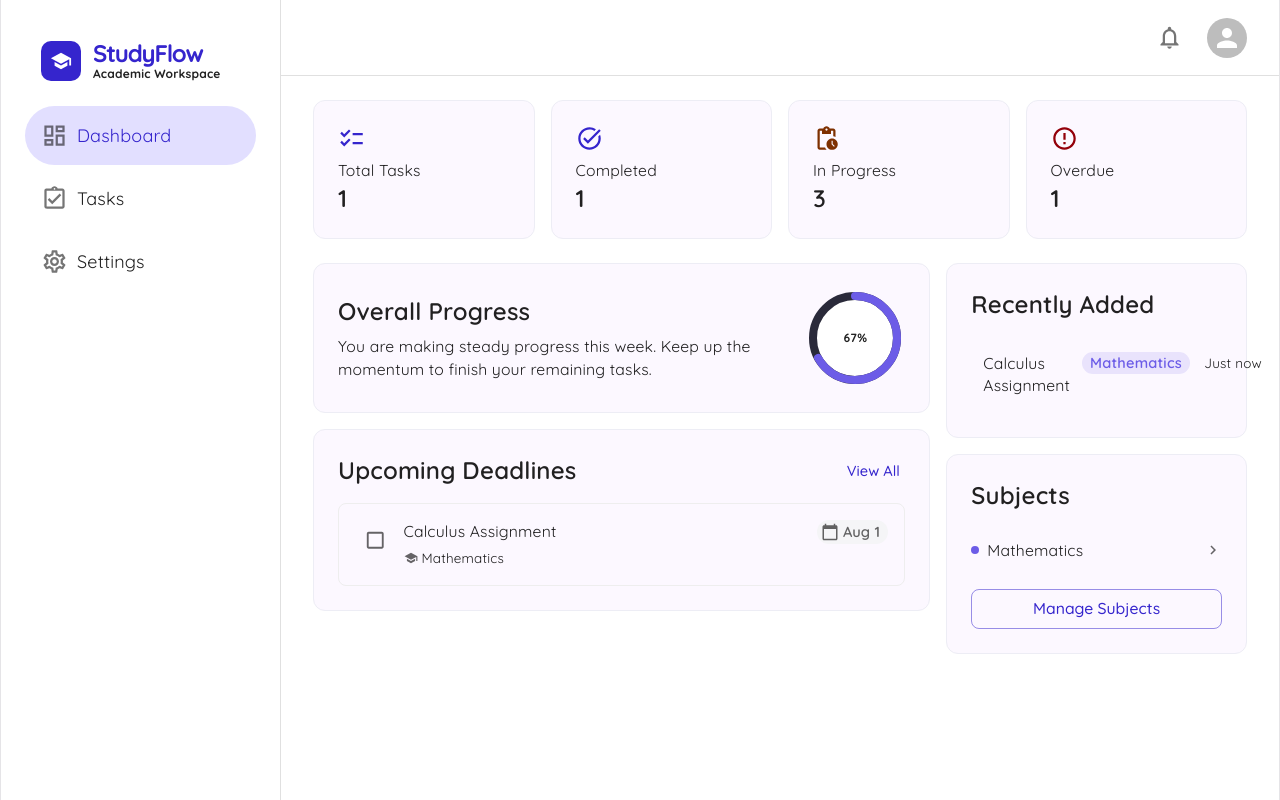
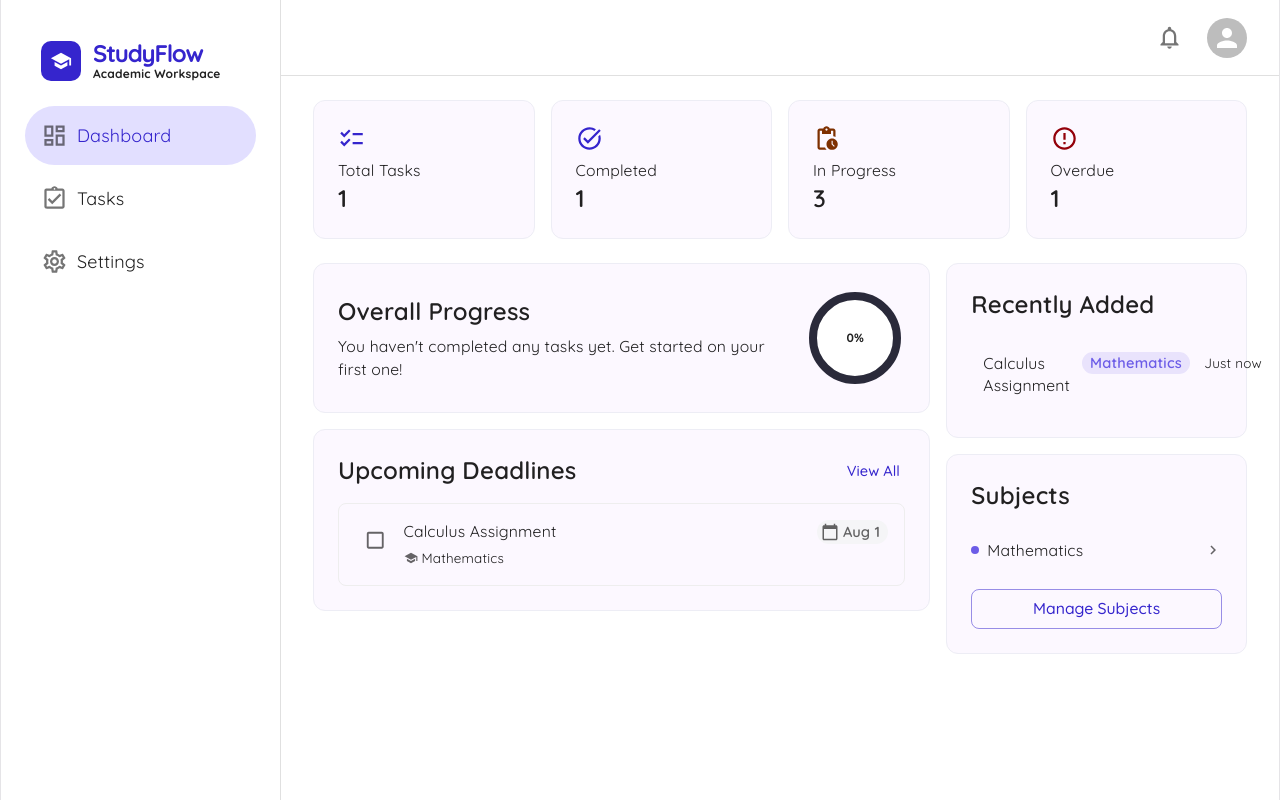
Before and after one commit to haniya8/studyFlow, a React (Vite) app: page /app in a window 1280 px wide. Built offline with nearby package versions, Linux system fonts and the light colour scheme.

Commit message:
fix upcoming deadlines card on dashboard

```diff
--- a/src/components/dashboard/OverallProgressCard.jsx
+++ b/src/components/dashboard/OverallProgressCard.jsx
@@ -5,7 +5,7 @@ import { ProgressCircle } from './ProgressCircle';
 
 const cardStyle = { p: 3, display: 'flex', alignItems: 'center', justifyContent: 'space-between', borderRadius: 3 };
 
-function OverallProgressCard({ percentage = 67, message }) {
+function OverallProgressCard({ percentage = 0, message }) {
   const radius = 42;
   const circumference = 2 * Math.PI * radius;
   const offset = circumference - (percentage / 100) * circumference;
--- a/src/constants/DashboardConstants.jsx
+++ b/src/constants/DashboardConstants.jsx
@@ -33,5 +33,45 @@ export const iconMap = {
 
 
 export const OverallProgressCardText = {
-  message: "You are making steady progress this week. Keep up the momentum to finish your remaining tasks."
+  message: "You are making steady progress this week. Keep up the momentum to finish your remaining tasks.",
 };
+
+export function getOverallProgress(tasks) {
+  const total = tasks.length;
+
+  if (total === 0) {
+    return {
+      percentage: 0,
+      message: 'Add your first task to start tracking your progress.',
+    };
+  }
+
+  const completed = tasks.filter((t) => t.completed).length;
+  const percentage = Math.round((completed / total) * 100);
+
+  if (percentage === 0) {
+    return {
+      percentage,
+      message: "You haven't completed any tasks yet. Get started on your first one!",
+    };
+  }
+
+  if (percentage === 100) {
+    return {
+      percentage,
+      message: 'All tasks completed! Great work this week.',
+    };
+  }
+
+  if (percentage < 50) {
+    return {
+      percentage,
+      message: `You've completed ${completed} of ${total} tasks. Keep going!`,
+    };
+  }
+
+  return {
+    percentage,
+    message: OverallProgressCardText.message,
+  };
+}
--- a/src/pages/Dashboard.jsx
+++ b/src/pages/Dashboard.jsx
@@ -4,7 +4,7 @@ import OverallProgressCard from '../components/dashboard/OverallProgressCard';
 import RecentlyAddedCard from '../components/dashboard/RecentlyAddedCard';
 import UpcomingDeadlinesCard from '../components/dashboard/UpcomingDeadlinesCard';
 import SubjectsCard from '../components/dashboard/SubjectsCard';
-import { statCardsData, iconMap, OverallProgressCardText } from '../constants/DashboardConstants';
+import { statCardsData, iconMap, getOverallProgress } from '../constants/DashboardConstants';
 import { useTasks } from '../contexts/TasksContext';
 import { dashboardStyles } from '../styles/dashboard.styles';
 import { formatRelativeTime } from '../utils/helper';
@@ -38,6 +38,8 @@ function Dashboard() {
       return { ...task, dueLabel, urgent };
     });
 
+  const { percentage, message } = getOverallProgress(tasks);
+
   return (
     <Box>
       <Grid container spacing={2}>
@@ -51,7 +53,7 @@ function Dashboard() {
       <Grid container spacing={2} sx={dashboardStyles.sectionSpacing}>
         <Grid size={{ xs: 12, md: 8 }}>
           <Stack spacing={2}>
-            <OverallProgressCard percentage={67} message={OverallProgressCardText.message} />
+            <OverallProgressCard percentage={percentage} message={message} />
             <UpcomingDeadlinesCard tasks={upcomingTasks} onViewAll={() => {}} />
           </Stack>
         </Grid>
```
